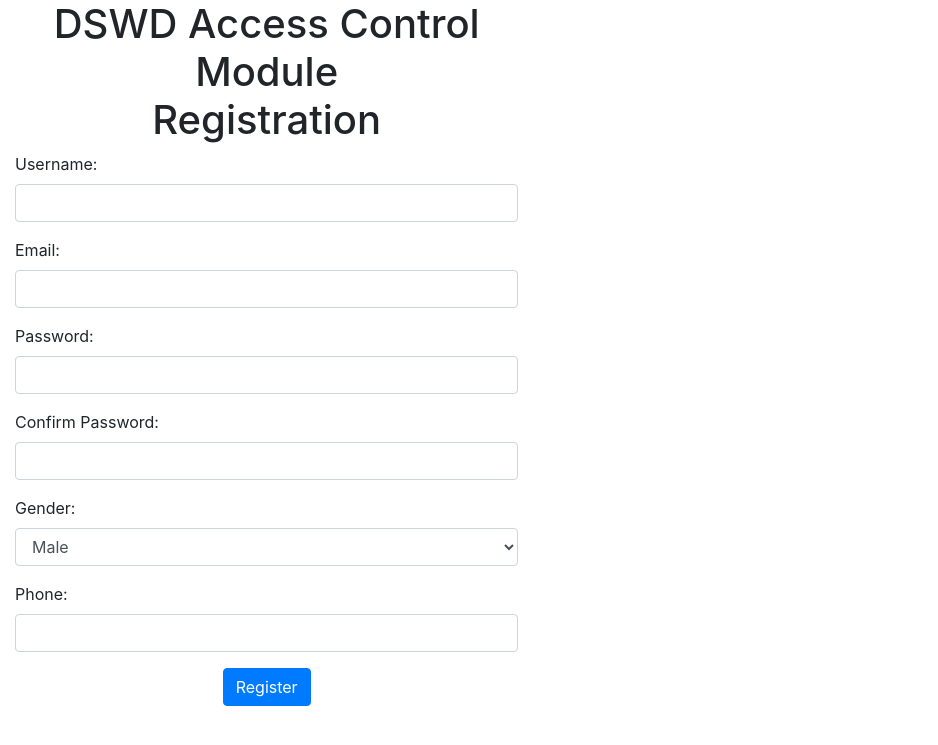
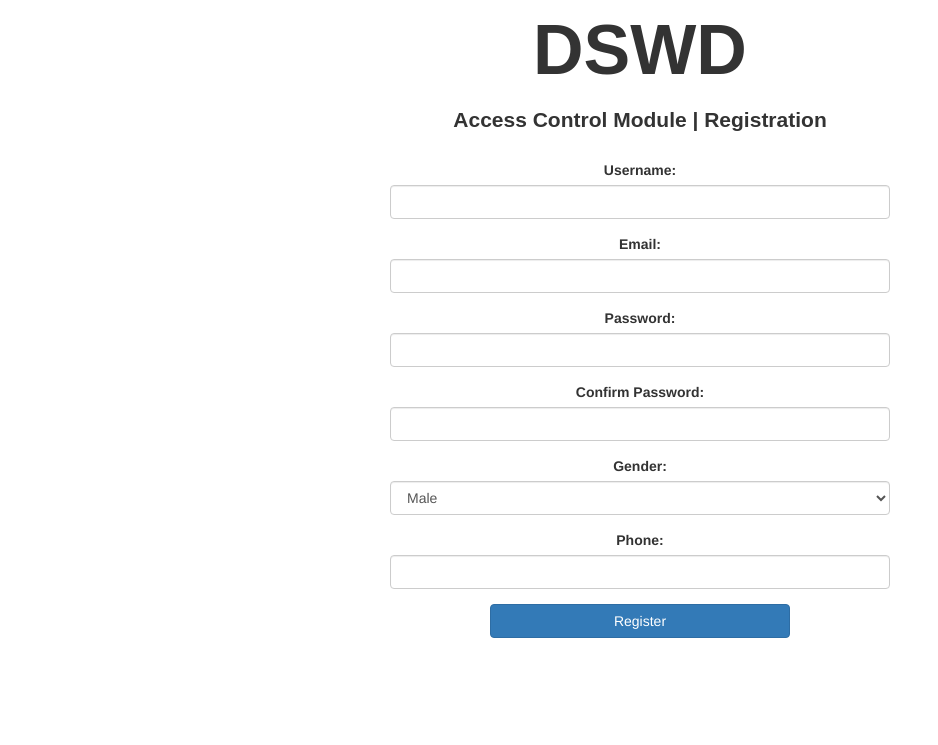
Before and after one commit to joshuabalanza/DSWD_ACM, a CodeIgniter app: page /dswd_acm/index.php/auth/register in a window 1280 px wide. Shown: the top 745 px of the page, without its empty margins (0-938 px from the left). Run offline with CodeIgniter, Linux system fonts and the light colour scheme; some libraries are stand-ins or nearby versions.

Commit message:
CSS updated

```diff
--- a/application/views/register.php
+++ b/application/views/register.php
@@ -1,38 +1,27 @@
 <!DOCTYPE html>
-<html lang="en">
-  <head>
-    <meta charset="utf-8">
-    <meta http-equiv="X-UA-Compatible" content="IE=edge">
-    <meta name="viewport" content="width=device-width, initial-scale=1">
-    <!-- The above 3 meta tags *must* come first in the head; any other head content must come *after* these tags -->
-    <title>DSWD | Registration</title>
-
-    <!-- Bootstrap -->
-    <link href="<?php echo base_url() ?>assets/css/bootstrap.min.css" rel="stylesheet">
-
-    <!-- HTML5 shim and Respond.js for IE8 support of HTML5 elements and media queries -->
-    <!-- WARNING: Respond.js doesn't work if you view the page via file:// -->
-    <!--[if lt IE 9]>
-      <script src="https://oss.maxcdn.com/html5shiv/3.7.3/html5shiv.min.js"></script>
-      <script src="https://oss.maxcdn.com/respond/1.4.2/respond.min.js"></script>
-    <![endif]-->
+<html>
+<head>
+      <title>DSWD | Login</title>
+      <link rel="stylesheet" href="https://maxcdn.bootstrapcdn.com/bootstrap/3.3.7/css/bootstrap.min.css" />
+      <link rel="stylesheet" type="text/css" href="<?php echo base_url();?>css/style.css">
   </head>
   <body>
 
-    <div class="col-lg-5 col-lg-offset-2">
+  <div class="container" id="loginkoto">
         <center>
-            <h1>DSWD Access Control Module <br/> Registration</h1>
-        </center>
+        <form action="" method="POST"  class="formkoto2">
+            <label class="intro">DSWD</label>
+                <label class="intro2">Access Control Module | Registration</label>
+                <br />
+                <br />
 
-        <?php if(isset($_SESSION['success'])){?>
-            <div class="alert alert-success"> <?php echo $_SESSION['success'];?></div>
-        <?php
-        }?>
+            <?php if(isset($_SESSION['success'])){?>
+                <div class="alert alert-success"> <?php echo $_SESSION['success'];?></div>
+            <?php
+            }?>
+            <?php echo validation_errors('<div class="alert alert-danger">','</div>');?>
 
 
-        <?php echo validation_errors('<div class="alert alert-danger">','</div>');?>
-
-        <form action="" method="POST">
             <div class="form-group">
                 <label for="username">Username:</label>
                 <input class="form-control" name="username" id="username" type="text">
@@ -70,6 +59,7 @@
                 <button class="btn btn-primary" name="register">Register</button>
             </div>
         </form>
+        </center>
 
     </div>
 
--- /dev/null
+++ b/css/style.css
@@ -0,0 +1,42 @@
+.formkoto{
+    align-content: center;
+    margin-top: 5%;
+}
+
+.formkoto2{
+    align-content: center;
+    /* margin-top: 1%;
+    margin-bottom: 50%; */
+}
+
+.formkoto2, input{
+    width: 500px;
+    height: 20px;
+}
+/*
+.formkoto2, button{
+    width: 300px;
+} */
+
+.loginkoto {
+    align-content: center;
+    margin: 0 auto;
+}
+
+.formkoto, input{
+    width: 200px;
+    height: 20px;
+}
+
+.formkoto, button{
+    width: 300px;
+}
+
+.intro {
+    font-family: sans-serif;
+    font-size: 70px;
+}
+.intro2 {
+    font-family: sans-serif;
+    font-size: 21px;
+}
```
Also changed, not shown: application/views/login.php (+27 -31 lines).
